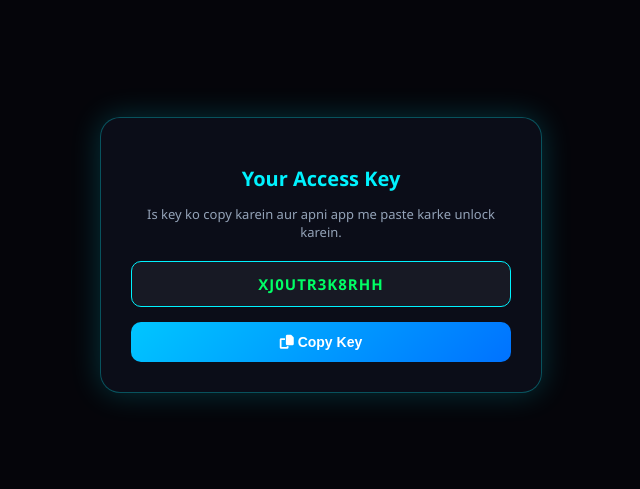
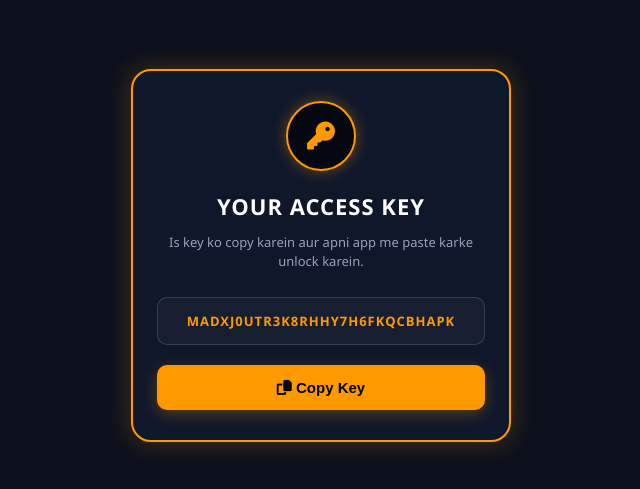
Before and after one commit to madxrohitbihar-App/AASH-KEY, a plain HTML site: page index.html in a window 1280 px wide. Shown: the part 145-634 px from the top of the page, without its empty margins (319-959 px from the left). Drawn offline with Linux system fonts and the light colour scheme.

Commit message:
Refactor HTML and CSS for improved styling

```diff
--- a/index.html
+++ b/index.html
@@ -6,102 +6,210 @@
     <title>Get Access Key - MADXROHITBIHAR</title>
     <link rel="stylesheet" href="https://cdnjs.cloudflare.com/ajax/libs/font-awesome/6.4.0/css/all.min.css">
     <style>
+        * {
+            box-sizing: border-box;
+            margin: 0;
+            padding: 0;
+        }
+
         body {
-            background-color: #05050a;
-            color: #fff;
+            background-color: #0d111d;
+            color: #ffffff;
             font-family: 'Segoe UI', Tahoma, Geneva, Verdana, sans-serif;
             display: flex;
             justify-content: center;
             align-items: center;
-            height: 100vh;
-            margin: 0;
+            min-height: 100vh;
+            padding: 20px;
         }
+
         .card {
-            background: rgba(13, 15, 26, 0.9);
-            border: 1px solid rgba(0, 242, 254, 0.3);
-            padding: 30px;
+            background-color: #0f172a;
+            border: 2px solid #ff9900;
+            padding: 30px 24px;
             border-radius: 20px;
             text-align: center;
             max-width: 380px;
-            width: 90%;
-            box-shadow: 0 0 30px rgba(0, 242, 254, 0.2);
+            width: 100%;
+            box-shadow: 0 0 25px rgba(255, 153, 0, 0.25);
         }
+
+        .logo-circle {
+            width: 70px;
+            height: 70px;
+            border-radius: 50%;
+            border: 2px solid #ff9900;
+            box-shadow: 0 0 15px rgba(255, 153, 0, 0.4);
+            margin: 0 auto 20px auto;
+            display: flex;
+            align-items: center;
+            justify-content: center;
+            background-color: #050811;
+        }
+
+        .logo-circle i {
+            color: #ff9900;
+            font-size: 28px;
+        }
+
         h2 {
-            color: #00f2fe;
-            margin-bottom: 10px;
-            font-size: 20px;
+            color: #ffffff;
+            margin-bottom: 12px;
+            font-size: 22px;
+            font-weight: 700;
+            letter-spacing: 1px;
+            text-transform: uppercase;
         }
+
         p {
             color: #94a3b8;
             font-size: 13px;
+            margin-bottom: 25px;
+            line-height: 1.5;
+        }
+
+        .key-box {
+            background: rgba(255, 255, 255, 0.03);
+            border: 1px solid rgba(255, 255, 255, 0.15);
+            padding: 14px;
+            font-size: 13px;
+            font-weight: 600;
+            color: #ff9900;
+            border-radius: 10px;
             margin-bottom: 20px;
+            letter-spacing: 1px;
+            white-space: nowrap;
+            overflow-x: auto;
+            -ms-overflow-style: none;
+            scrollbar-width: none;
         }
-        .key-box {
-            background: rgba(255, 255, 255, 0.05);
-            border: 1px solid #00f2fe;
-            padding: 12px;
+
+        .key-box::-webkit-scrollbar {
+            display: none;
+        }
+
+        .copy-btn {
+            background: #ff9900;
+            color: #000000;
+            border: none;
+            padding: 14px 20px;
+            border-radius: 10px;
             font-size: 15px;
-            font-weight: bold;
-            color: #00ff66;
-            border-radius: 10px;
-            margin-bottom: 15px;
-            letter-spacing: 1px;
-            word-break: break-all;
-        }
-        .copy-btn {
-            background: linear-gradient(135deg, #00c6ff 0%, #0072ff 100%);
-            color: white;
-            border: none;
-            padding: 12px 20px;
-            border-radius: 10px;
-            font-size: 14px;
-            font-weight: bold;
+            font-weight: 700;
             cursor: pointer;
             width: 100%;
-            transition: 0.2s;
+            transition: all 0.3s ease;
+            box-shadow: 0 4px 15px rgba(255, 153, 0, 0.3);
         }
+
+        .copy-btn.copied {
+            background: #00e676 !important;
+            color: #000000 !important;
+            box-shadow: 0 4px 15px rgba(0, 230, 118, 0.4) !important;
+        }
+
+        .copy-btn:hover {
+            opacity: 0.9;
+        }
+
         .copy-btn:active {
             transform: scale(0.98);
+        }
+
+        /* Refresh hone par Dikhne Wala Red Error Card */
+        .expired-card {
+            border-color: #ff3333;
+            box-shadow: 0 0 25px rgba(255, 51, 51, 0.25);
+        }
+
+        .expired-card .logo-circle {
+            border-color: #ff3333;
+            box-shadow: 0 0 15px rgba(255, 51, 51, 0.4);
+        }
+
+        .expired-card .logo-circle i {
+            color: #ff3333;
         }
     </style>
 </head>
 <body>
 
-    <div class="card">
+    <div class="card" id="mainCard">
+        <div class="logo-circle">
+            <i class="fa-solid fa-key"></i>
+        </div>
+
         <h2>Your Access Key</h2>
         <p>Is key ko copy karein aur apni app me paste karke unlock karein.</p>
 
         <div class="key-box" id="displayKey">GENERATING...</div>
 
-        <button class="copy-btn" onclick="copyKey()"><i class="fa-solid fa-copy"></i> Copy Key</button>
+        <button class="copy-btn" id="copyBtn" onclick="copyKey()">
+            <i class="fa-solid fa-copy"></i> <span id="btnText">Copy Key</span>
+        </button>
     </div>
 
     <script>
+        // Anti-Refresh Lock Script
+        if (sessionStorage.getItem('pageOpenedBefore')) {
+            // Agar page refresh hua toh UI badal do
+            document.body.innerHTML = `
+                <div class="card expired-card">
+                    <div class="logo-circle">
+                        <i class="fa-solid fa-triangle-exclamation"></i>
+                    </div>
+                    <h2 style="color: #ff3333;">PAGE EXPIRED</h2>
+                    <p style="color: #cbd5e1; margin-bottom: 0;">Aapne page ko refresh kar diya hai. Kripya app se dubara "Get Key" par click karke naye link se open karein.</p>
+                </div>
+            `;
+        } else {
+            // First time open hone par session flag set kar do
+            sessionStorage.setItem('pageOpenedBefore', 'true');
+
             const urlParams = new URLSearchParams(window.location.search);
             let key = urlParams.get('key');
 
-        // Yahan loop ko 12 characters ke liye set kar diya gaya hai
             if (!key) {
+                const prefix = "MAD";
+                const suffix = "APK"; // Last fixed characters taaki aakhir mein same rahe
                 const chars = '0123456789ABCDEFGHIJKLMNOPQRSTUVWXYZ';
-            key = '';
-            for (let i = 0; i < 12; i++) {
-                key += chars.charAt(Math.floor(Math.random() * chars.length));
+
+                let middlePart = '';
+                // Total length 28 karni hai: 3 (prefix) + 22 (middle) + 3 (suffix) = 28 characters
+                for (let i = 0; i < 22; i++) {
+                    middlePart += chars.charAt(Math.floor(Math.random() * chars.length));
                 }
+
+                key = prefix + middlePart + suffix;
             }
 
             document.getElementById('displayKey').innerText = key;
+        }
 
         function copyKey() {
-            navigator.clipboard.writeText(key).then(() => {
-                alert("Key Copied Successfully! Ab app me jaakar paste karein.");
+            const btn = document.getElementById('copyBtn');
+            const displayKey = document.getElementById('displayKey').innerText;
+
+            const performCopySuccess = () => {
+                btn.classList.add('copied');
+                btn.innerHTML = '<i class="fa-solid fa-check"></i> Copied!';
+
+                setTimeout(() => {
+                    btn.classList.remove('copied');
+                    btn.innerHTML = '<i class="fa-solid fa-copy"></i> Copy Key';
+                }, 3000);
+            };
+
+            navigator.clipboard.writeText(displayKey).then(() => {
+                performCopySuccess();
             }).catch(() => {
                 let textarea = document.createElement("textarea");
-                textarea.value = key;
+                textarea.value = displayKey;
                 document.body.appendChild(textarea);
                 textarea.select();
                 document.execCommand("copy");
                 document.body.removeChild(textarea);
-                alert("Key Copied Successfully!");
+                performCopySuccess();
             });
         }
     </script>
```
Lines whose indentation alone changed are shown as unchanged.
